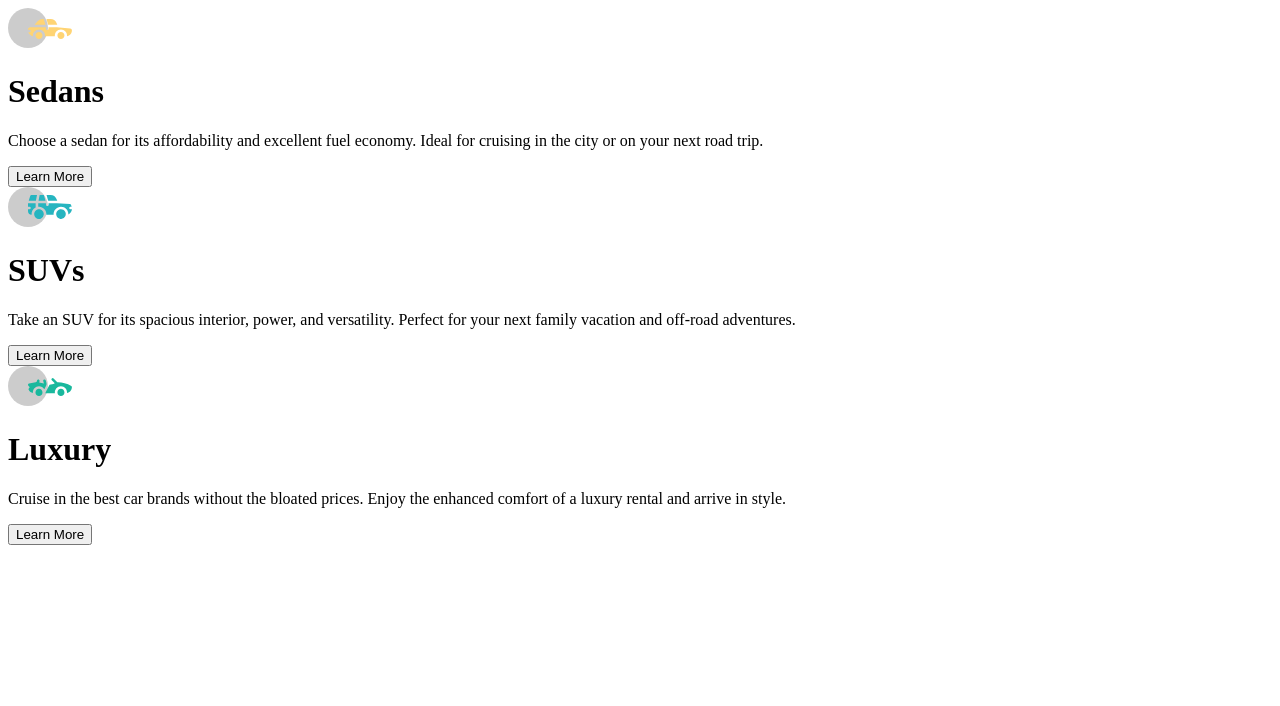
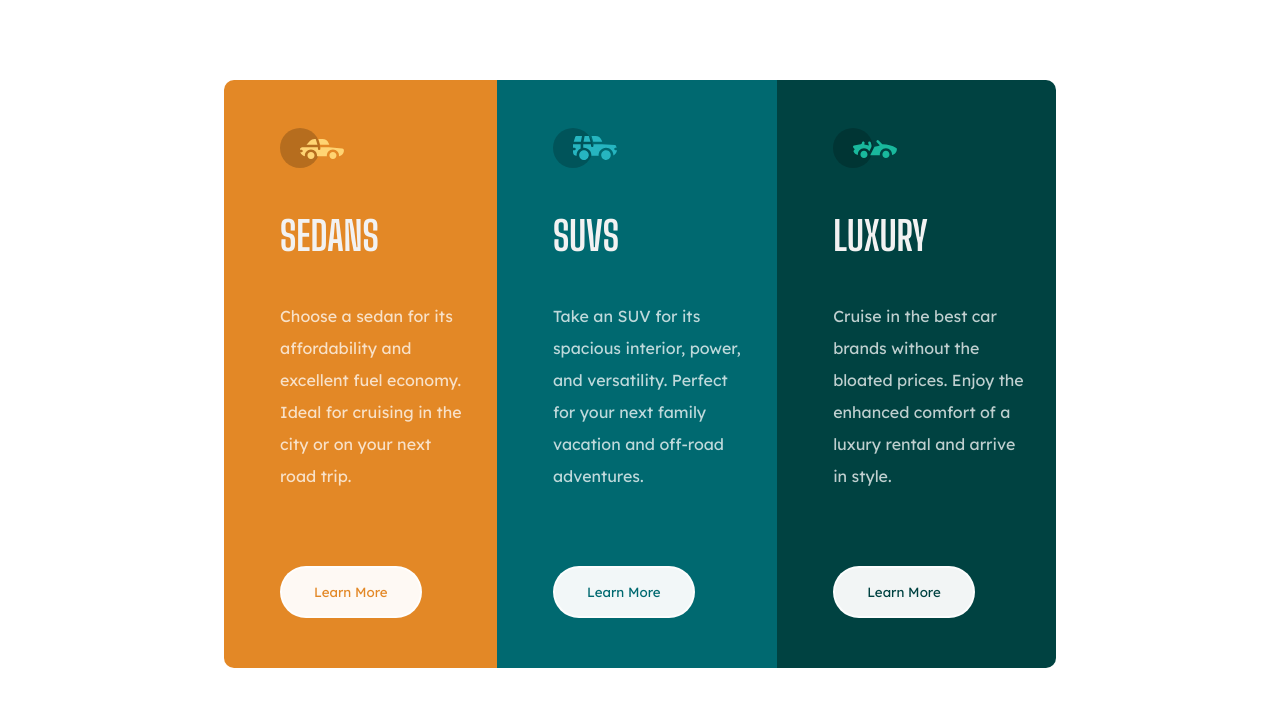
Before and after one commit to RodneyTakundaMadondo/3-column-preview-card-component, a plain HTML site: page index.html in a window 1280 px wide. Drawn offline with Linux system fonts and the light colour scheme; the site is published under a folder, as on GitHub Pages, so addresses that start at the root find nothing.

Commit message:
Update index.html
fixed the filepath in the html folder

```diff
--- a/index.html
+++ b/index.html
@@ -13,7 +13,7 @@
     />
 
     <title>Frontend Mentor | 3-column preview card component</title>
-    <link rel="stylesheet" href="/dist/main.css" />
+    <link rel="stylesheet" href="dist/main.css" />
     <link rel="preconnect" href="https://fonts.googleapis.com" />
     <link rel="preconnect" href="https://fonts.gstatic.com" crossorigin />
     <link
```
